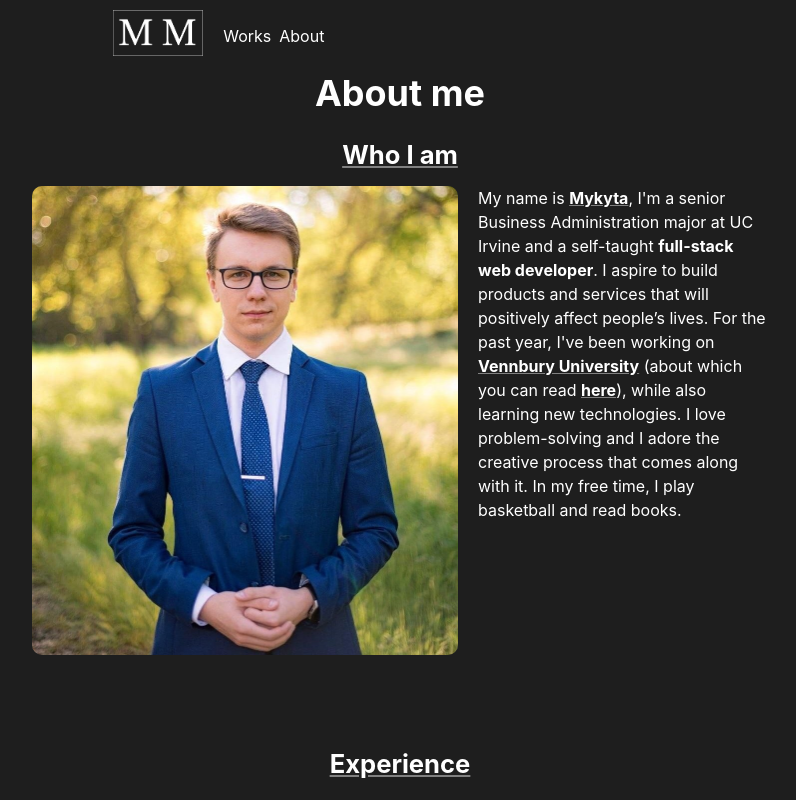
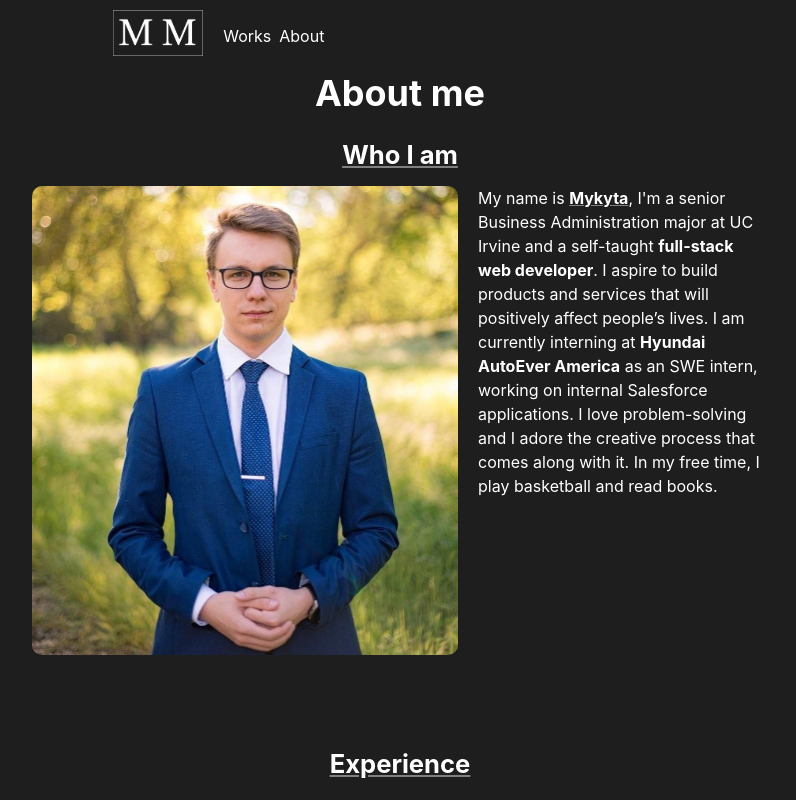
Before and after one commit to Furilon/portfolio-website, a Next.js app: page /about in a window 1280 px wide. Shown: the top 800 px of the page, without its empty margins (240-1036 px from the left). Built offline with nearby package versions, Linux system fonts and the light colour scheme.

Commit message:
Changed the description on the about page

```diff
--- a/pages/about.js
+++ b/pages/about.js
@@ -104,28 +104,14 @@ export default function About() {
                   full-stack web developer
                 </Text>
                 . I aspire to build products and services that will positively
-                affect people’s lives. For the past year, I&apos;ve been working
-                on{" "}
-                <Link
-                  href="https://vennbury.com"
-                  textDecoration="underline"
-                  textDecorationColor="gray"
-                  fontWeight="bold"
-                >
-                  Vennbury University
-                </Link>{" "}
-                (about which you can read{" "}
-                <Link
-                  href="/project/vennbury"
-                  textDecoration="underline"
-                  textDecorationColor="gray"
-                  fontWeight="bold"
-                >
-                  here
-                </Link>
-                ), while also learning new technologies. I love problem-solving
-                and I adore the creative process that comes along with it. In my
-                free time, I play basketball and read books.
+                affect people’s lives. I am currently interning at{" "}
+                <Text as="span" fontWeight="bold">
+                  Hyundai AutoEver America
+                </Text>{" "}
+                as an SWE intern, working on internal Salesforce applications. I
+                love problem-solving and I adore the creative process that comes
+                along with it. In my free time, I play basketball and read
+                books.
               </Text>
             </Flex>
           </Flex>
```
